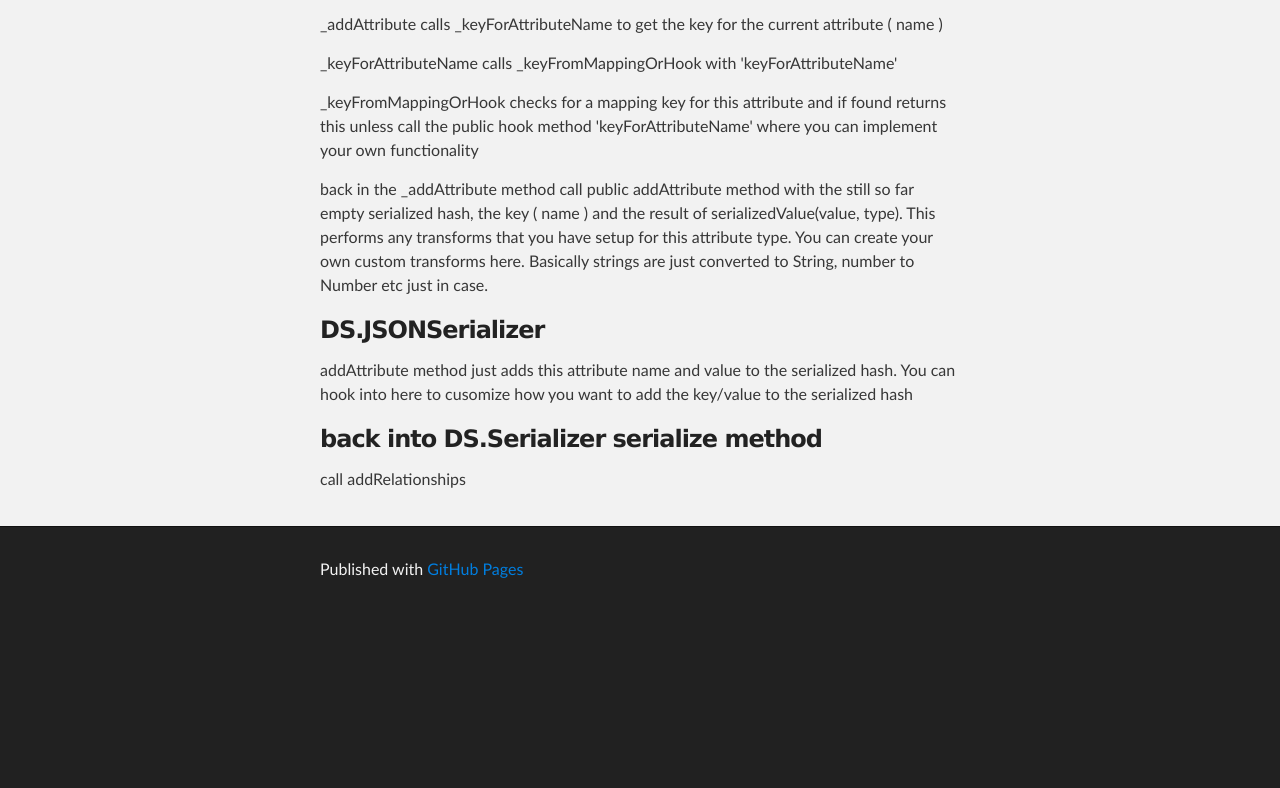
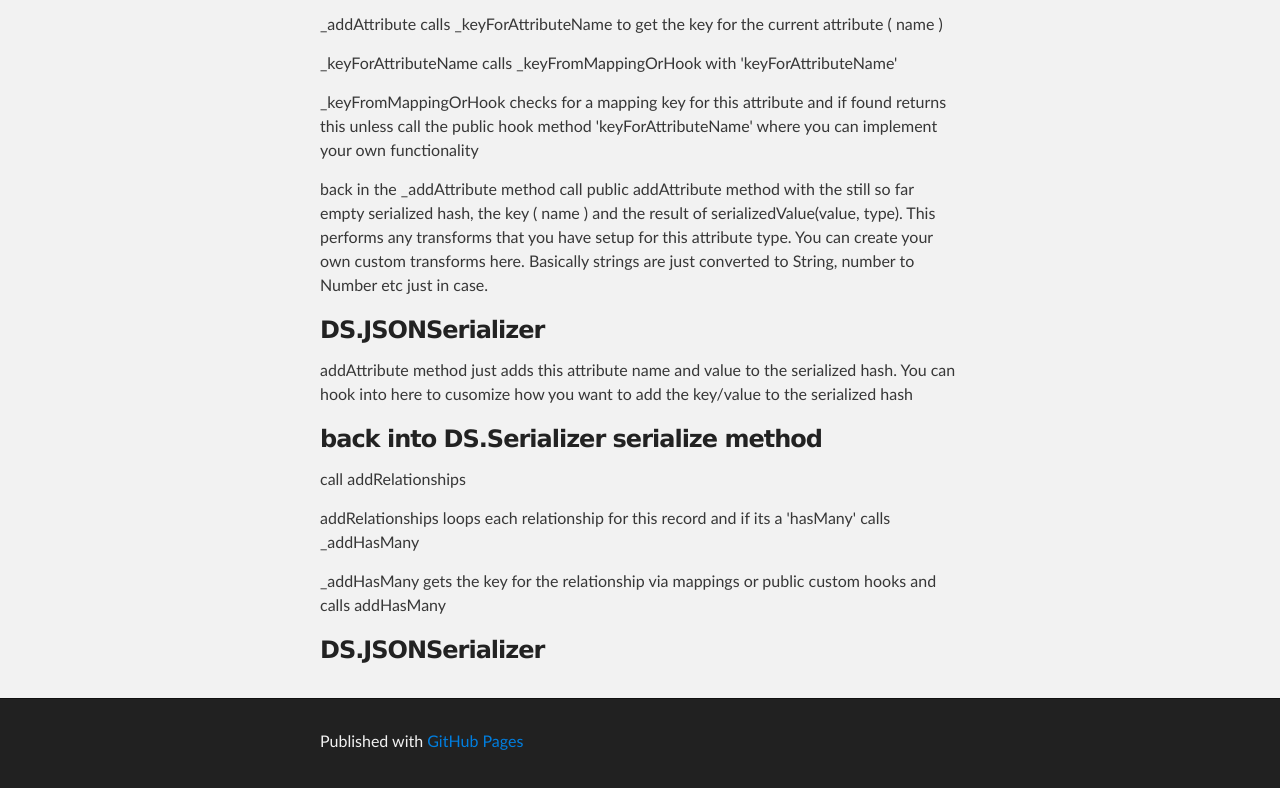
Before and after one commit to rmossuk/rmossuk.github.io, a plain HTML site: page index.html in a window 1280 px wide. Shown: the part 4095-4883 px from the top of the page. Before the commit the page ends 4711 px from the top, so only its background shows below. Drawn offline with Linux system fonts and the light colour scheme.

Commit message:
Replace master branch with page content via GitHub

```diff
--- a/index.html
+++ b/index.html
@@ -180,6 +180,12 @@ The '_reference' property on the record is a computed property that calls the st
 <h3>back into DS.Serializer serialize method</h3>
 
 <p>call addRelationships</p>
+
+<p>addRelationships loops each relationship for this record and if its a 'hasMany' calls _addHasMany</p>
+
+<p>_addHasMany gets the key for the relationship via mappings or public custom hooks and calls addHasMany</p>
+
+<h3>DS.JSONSerializer</h3>
       </section>
     </div>
 
```
Also changed, not shown: params.json (+1 -1 lines).
